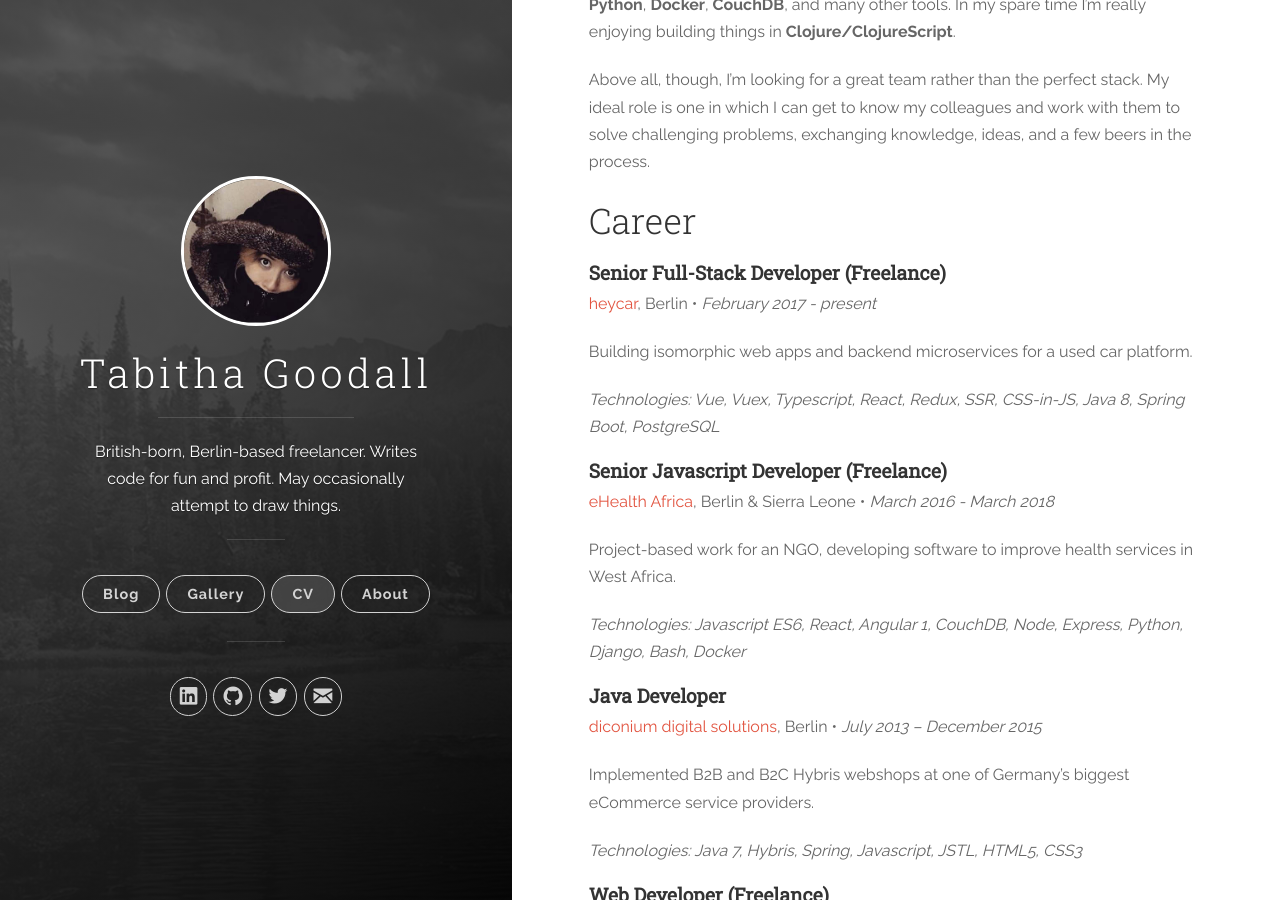
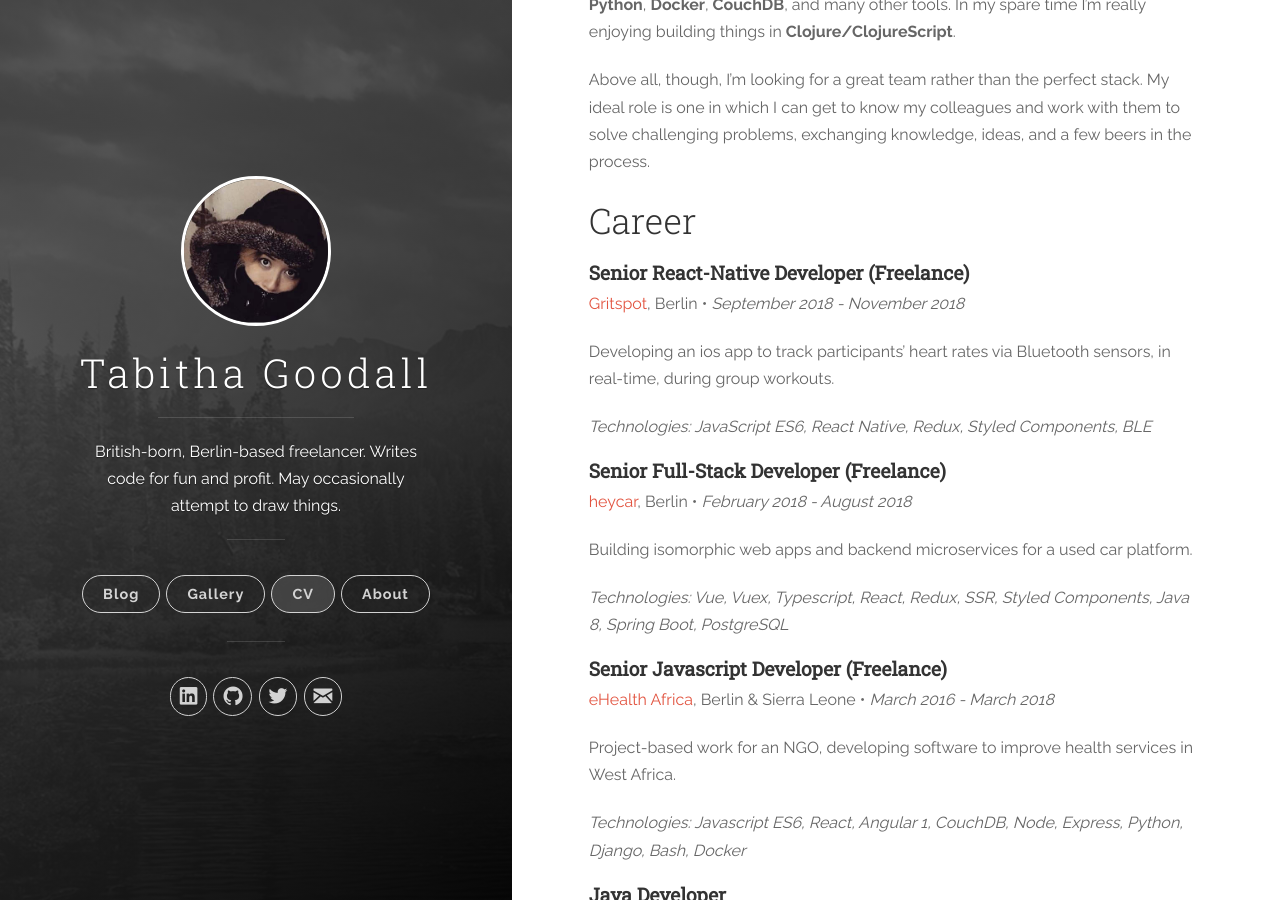
Before and after one commit to twitchett/twitchett.github.io, a Jekyll site: the page built from src/_pages/cv.md, in a window 1280 px wide and 900 px high, scrolled down 266 px. Built offline with Jekyll 4.4.1, drawn with Linux system fonts in a browser that asks for light colours; nearby versions of some CDN libraries.

Commit message:
feat: update cv page

```diff
--- a/src/_pages/cv.md
+++ b/src/_pages/cv.md
@@ -4,8 +4,6 @@ title: CV
 permalink: /cv/
 pagetype: cv
 ---
-
-<!-- Download the polished PDF version [here][cv]. -->
 
 ## Profile
 
@@ -15,12 +13,20 @@ Above all, though, I'm looking for a great team rather than the perfect stack. M
 
 ## Career
 
+#### **Senior React-Native Developer (Freelance)**
+[Gritspot][gritspot], Berlin &#8226; *September 2018 - November 2018*
+
+Developing an ios app to track participants' heart rates via Bluetooth sensors, in real-time, during group workouts.
+
+*Technologies: JavaScript ES6, React Native, Redux, Styled Components, BLE*
+
+
 #### **Senior Full-Stack Developer (Freelance)**
-[heycar][heycar], Berlin &#8226; *February 2017 - present*
+[heycar][heycar], Berlin &#8226; *February 2018 - August 2018*
 
 Building isomorphic web apps and backend microservices for a used car platform.
 
-*Technologies: Vue, Vuex, Typescript, React, Redux, SSR, CSS-in-JS, Java 8, Spring Boot, PostgreSQL*
+*Technologies: Vue, Vuex, Typescript, React, Redux, SSR, Styled Components, Java 8, Spring Boot, PostgreSQL*
 
 
 #### **Senior Javascript Developer (Freelance)**
@@ -45,10 +51,13 @@ Various paid and personal projects. Clients included Reading University's Rock S
 
 *Technologies: mostly PHP and MySQL*
 
+[gritspot]: https://www.gritspot.com/
 [eHA]: https://www.ehealthafrica.org/
 [heycar]: https://www.hey.car/
 [dmc]: https://diconium.com/
 [cv]: ???
+
+
 
 
 ## Academic Qualifications
```
